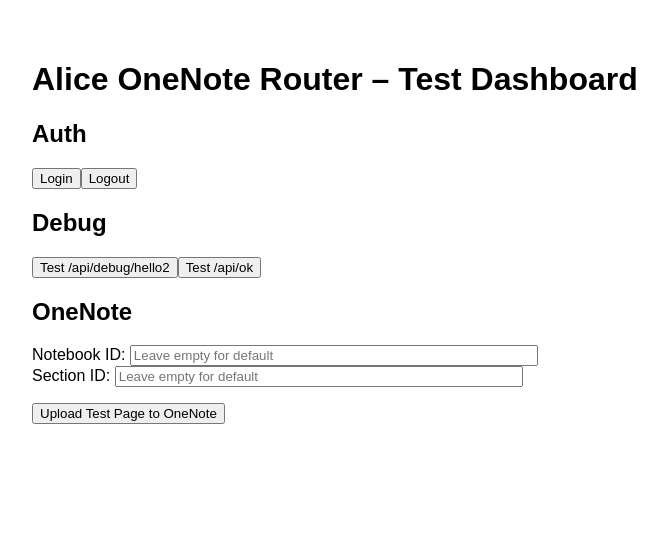
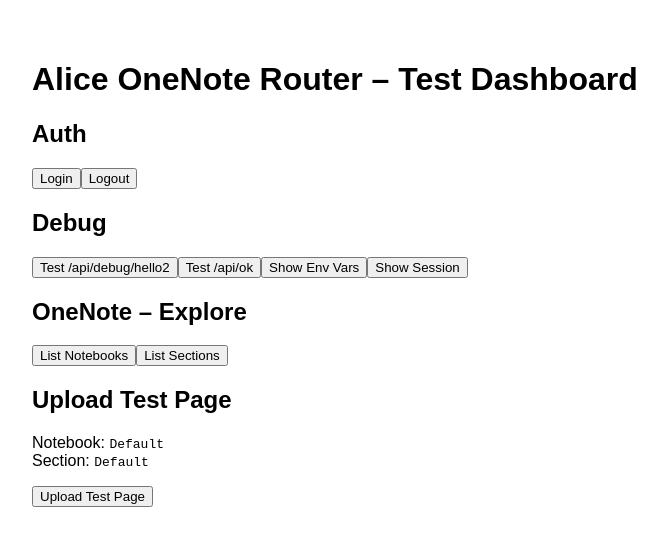
Before and after one commit to tchaudhry907/alice-onenote-router, a Next.js app: page /test in a window 1280 px wide. Shown: the top 546 px of the page, without its empty margins (8-675 px from the left). Built offline with nearby package versions, Linux system fonts and the light colour scheme.

Commit message:
Update test.js

```diff
--- a/pages/test.js
+++ b/pages/test.js
@@ -1,40 +1,51 @@
 // pages/test.js
-import { useState } from "react";
+import { useState, useEffect } from "react";
 
 export default function TestPage() {
+  const [notebooks, setNotebooks] = useState([]);
+  const [sections, setSections] = useState([]);
   const [notebookId, setNotebookId] = useState("");
   const [sectionId, setSectionId] = useState("");
 
-  const callApi = async (endpoint, method = "GET") => {
+  // Generic API caller
+  const callApi = async (endpoint, method = "GET", body) => {
     try {
-      const res = await fetch(endpoint, { method, credentials: "include" });
+      const res = await fetch(endpoint, {
+        method,
+        credentials: "include",
+        headers: body ? { "Content-Type": "application/json" } : undefined,
+        body: body ? JSON.stringify(body) : undefined,
+      });
       const data = await res.json();
       alert(JSON.stringify(data, null, 2));
+      return data;
     } catch (err) {
       alert("Error: " + err.message);
     }
   };
 
+  // Fetch notebooks
+  const fetchNotebooks = async () => {
+    const data = await callApi("/api/graph/notebooks");
+    if (data && data.value) setNotebooks(data.value);
+  };
+
+  // Fetch sections (based on notebookId if provided)
+  const fetchSections = async () => {
+    let endpoint = "/api/graph/sections";
+    if (notebookId) endpoint += `?notebookId=${encodeURIComponent(notebookId)}`;
+    const data = await callApi(endpoint);
+    if (data && data.value) setSections(data.value);
+  };
+
+  // Upload test page
   const uploadTestPage = async () => {
-    try {
-      const res = await fetch("/api/onenote/upload", {
-        method: "POST",
-        credentials: "include",
-        headers: {
-          "Content-Type": "application/json",
-        },
-        body: JSON.stringify({
+    await callApi("/api/onenote/upload", "POST", {
       title: "Test Page from Alice Router",
       content: "<p>Hello from the Alice Router test dashboard 🚀</p>",
       notebookId: notebookId || undefined,
       sectionId: sectionId || undefined,
-        }),
     });
-      const data = await res.json();
-      alert("Upload result:\n" + JSON.stringify(data, null, 2));
-    } catch (err) {
-      alert("Error: " + err.message);
-    }
   };
 
   return (
@@ -54,33 +65,45 @@
         Test /api/debug/hello2
       </button>
       <button onClick={() => callApi("/api/ok")}>Test /api/ok</button>
+      <button onClick={() => callApi("/api/debug/env")}>
+        Show Env Vars
+      </button>
+      <button onClick={() => callApi("/api/debug/session")}>
+        Show Session
+      </button>
 
-      <h2>OneNote</h2>
-      <label>
-        Notebook ID:{" "}
-        <input
-          type="text"
-          value={notebookId}
-          onChange={(e) => setNotebookId(e.target.value)}
-          placeholder="Leave empty for default"
-          style={{ width: "400px" }}
-        />
-      </label>
+      <h2>OneNote – Explore</h2>
+      <button onClick={fetchNotebooks}>List Notebooks</button>
+      {notebooks.length > 0 && (
+        <ul>
+          {notebooks.map((nb) => (
+            <li key={nb.id}>
+              <b>{nb.displayName}</b> – {nb.id}
+              <button onClick={() => setNotebookId(nb.id)}>Select</button>
+            </li>
+          ))}
+        </ul>
+      )}
+
+      <button onClick={fetchSections}>List Sections</button>
+      {sections.length > 0 && (
+        <ul>
+          {sections.map((sec) => (
+            <li key={sec.id}>
+              <b>{sec.displayName}</b> – {sec.id}
+              <button onClick={() => setSectionId(sec.id)}>Select</button>
+            </li>
+          ))}
+        </ul>
+      )}
+
+      <h2>Upload Test Page</h2>
+      <p>
+        Notebook: <code>{notebookId || "Default"}</code>
         <br />
-      <label>
-        Section ID:{" "}
-        <input
-          type="text"
-          value={sectionId}
-          onChange={(e) => setSectionId(e.target.value)}
-          placeholder="Leave empty for default"
-          style={{ width: "400px" }}
-        />
-      </label>
-      <br />
-      <button onClick={uploadTestPage} style={{ marginTop: "1rem" }}>
-        Upload Test Page to OneNote
-      </button>
+        Section: <code>{sectionId || "Default"}</code>
+      </p>
+      <button onClick={uploadTestPage}>Upload Test Page</button>
     </div>
   );
 }
```
Lines whose indentation alone changed are shown as unchanged.
